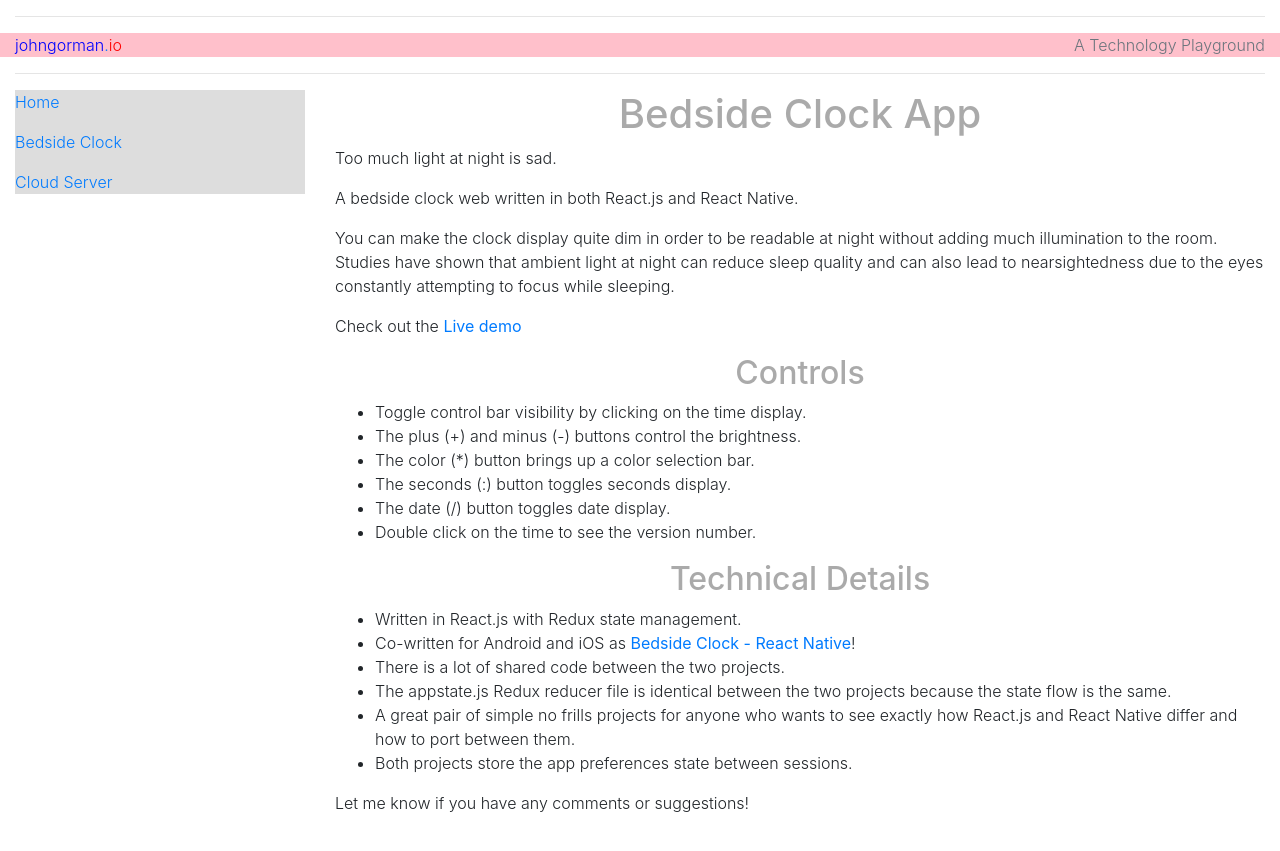
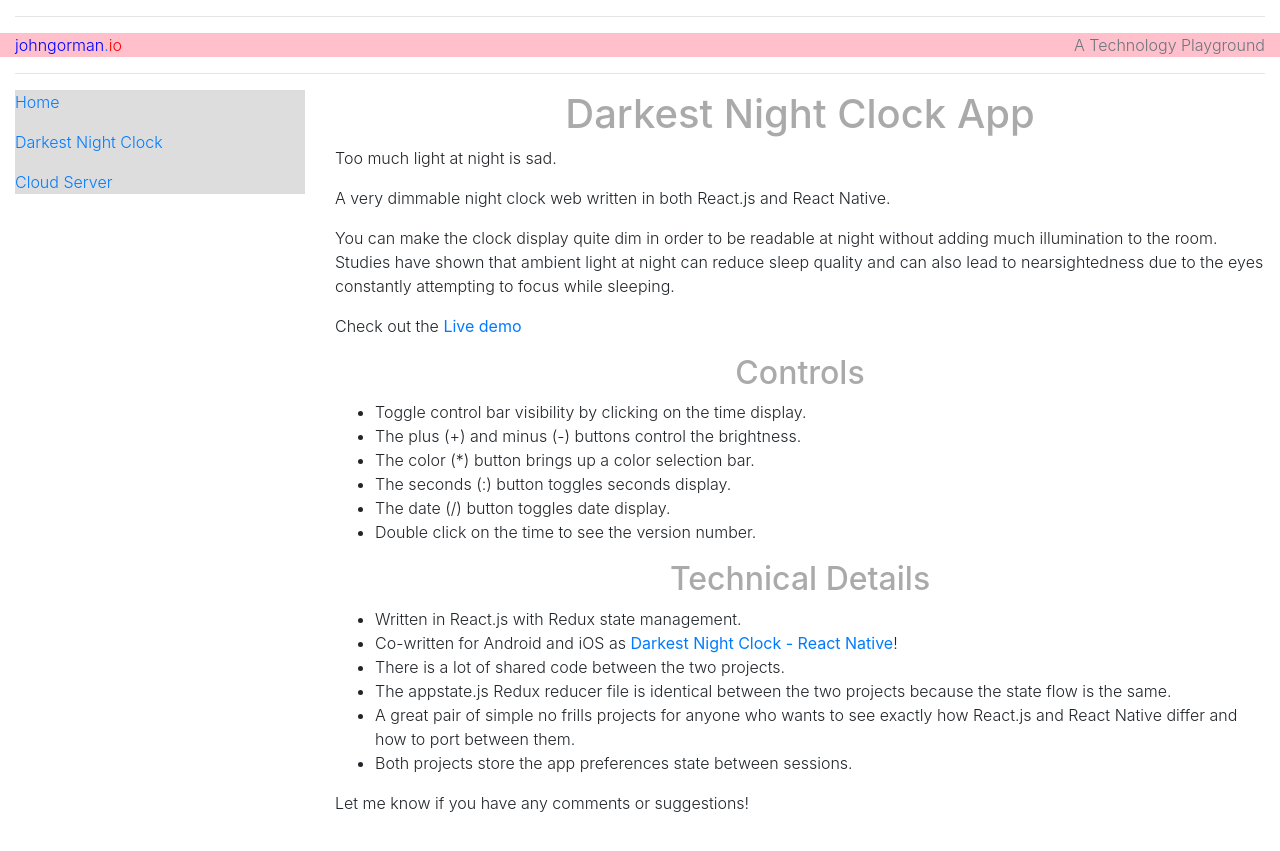
Before and after one commit to jgorman/johngorman-io, a Jekyll site: the page built from darkest-night-clock.md, in a window 1280 px wide. Shown: the top 851 px of the page. Built offline with Jekyll 4.4.1, drawn with Linux system fonts in a browser that asks for light colours; nearby versions of some CDN libraries.

Commit message:
Rename to darkest-night-clock.

```diff
--- a/_includes/nav.html
+++ b/_includes/nav.html
@@ -1,7 +1,7 @@
     <div class="text-left" style="background-color:#dddddd">
 
       <p><a href="/">Home</a></p>
-      <p><a href="/bedside-clock.html">Bedside Clock</a></p>
+      <p><a href="/darkest-night-clock.html">Darkest Night Clock</a></p>
       <p><a href="/cloud-server.html">Cloud Server</a></p>
 
     </div>
--- a/bedside-clock.md
+++ b/darkest-night-clock.md
@@ -1,20 +1,20 @@
 ---
 layout: page
-title: Bedside Clock
-desc: A bedside clock application written in ReactJS and React Native
-      that can be dimmed to almost black to avoid adding ambient light
-      while sleeping.
+title: Darkest Night Clock
+desc: A very dimmable night clock application written in both
+      ReactJS and React Native that can be dimmed to almost black
+      to avoid adding ambient light while sleeping.
 ---
 
-# Bedside Clock App
+# Darkest Night Clock App
 
 Too much light at night is sad.
 
-A bedside clock web written in both React.js and React Native.
+A very dimmable night clock web written in both React.js and React Native.
 
 You can make the clock display quite dim in order to be readable at night without adding much illumination to the room. Studies have shown that ambient light at night can reduce sleep quality and can also lead to nearsightedness due to the eyes constantly attempting to focus while sleeping.
 
-Check out the __[Live demo](https://johngorman.io/bedside-clock/reactjs)__
+Check out the __[Live demo](https://johngorman.io/darkest-night-clock/reactjs)__
 
 ## Controls
 
@@ -28,7 +28,7 @@ Check out the __[Live demo](https://johngorman.io/bedside-clock/reactjs)__
 ## Technical Details
 
 - Written in React.js with Redux state management.
-- Co-written for Android and iOS as __[Bedside Clock - React Native](https://github.com/jgorman/bedside-clock-react-native)__!
+- Co-written for Android and iOS as __[Darkest Night Clock - React Native](https://github.com/jgorman/darkest-night-clock-react-native)__!
 - There is a lot of shared code between the two projects.
 - The appstate.js Redux reducer file is identical between the two projects because the state flow is the same.
 - A great pair of simple no frills projects for anyone who wants to see exactly how React.js and React Native differ and how to port between them.
```
Also changed, not shown: index.md (+1 -1 lines).
